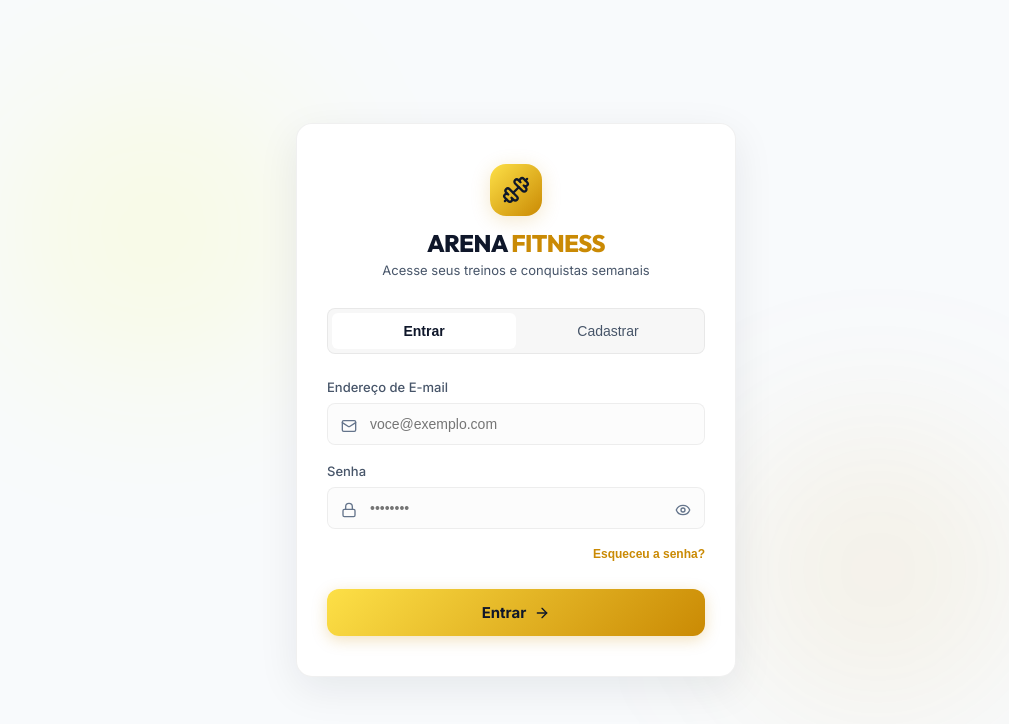
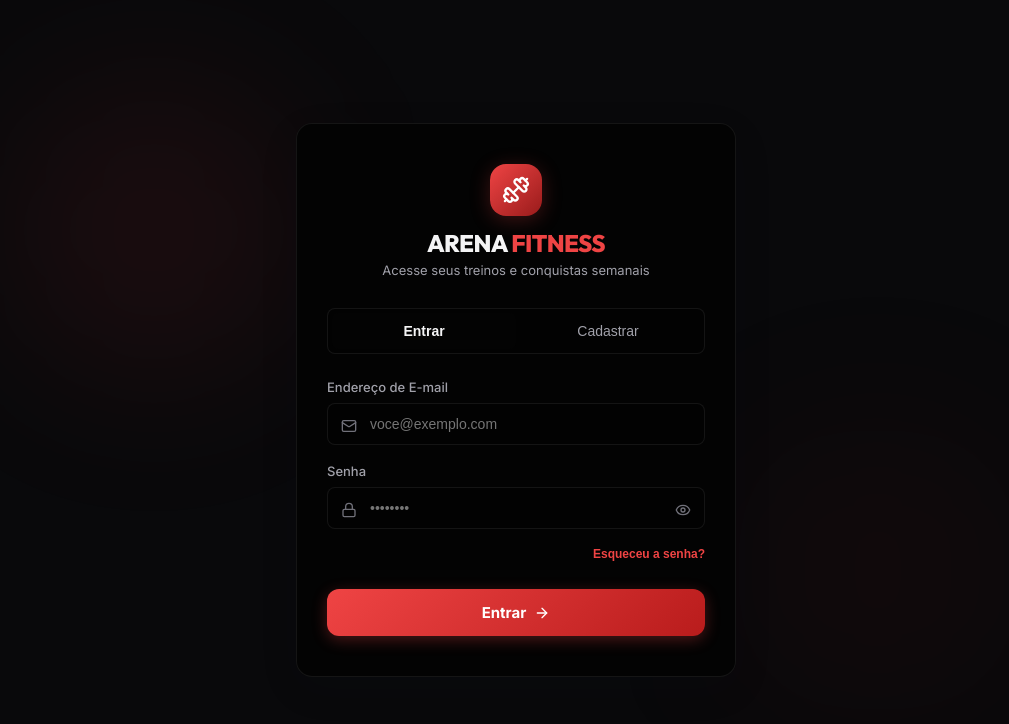
Before and after one commit to edgarscn/fit-arena, a Gatsby site: page /login in a window 1280 px wide. Shown: the whole page, without its empty margins (124-1133 px from the left). Built offline with nearby package versions, Linux system fonts and the light colour scheme; Gatsby itself is replaced by a stand-in of ours; no server answers.

Commit message:
design: convert UI theme to premium black and red dark mode

```diff
--- a/src/components/Layout.jsx
+++ b/src/components/Layout.jsx
@@ -43,10 +43,10 @@ const Layout = ({ children, activePage }) => {
       <aside className="sidebar">
         <div style={{ marginBottom: '30px', display: 'flex', alignItems: 'center', gap: '10px' }}>
           <div style={{
-            background: 'linear-gradient(135deg, #fde047 0%, #ca8a04 100%)',
+            background: 'linear-gradient(135deg, #ef4444 0%, #991b1b 100%)',
             padding: '8px',
             borderRadius: '10px',
-            color: '#0f172a',
+            color: '#ffffff',
             display: 'flex',
             alignItems: 'center',
             justifyContent: 'center'
--- a/src/components/Theme.css
+++ b/src/components/Theme.css
@@ -2,31 +2,31 @@
 @import url('https://fonts.googleapis.com/css2?family=Inter:wght@300;400;500;600;700;800&family=Outfit:wght@400;600;800&display=swap');
 
 :root {
-  /* Color Palette - Premium White & Yellow Light Mode */
-  --bg-primary: #f8fafc;
-  --bg-secondary: #ffffff;
-  --card-bg: rgba(255, 255, 255, 0.8);
-  --card-border: rgba(0, 0, 0, 0.06);
-  --card-hover: rgba(255, 255, 255, 0.95);
+  /* Color Palette - Premium Black & Red Dark Mode */
+  --bg-primary: #09090b;       /* Deep rich dark zinc black */
+  --bg-secondary: #030303;     /* Pure obsidian black for sidebar/headers */
+  --card-bg: rgba(20, 20, 23, 0.65); /* Obsidian glass */
+  --card-border: rgba(255, 255, 255, 0.07); /* Subtle white border */
+  --card-hover: rgba(28, 28, 30, 0.85); /* Slightly lighter border on hover */
 
   /* Text Colors */
-  --text-primary: #0f172a;
-  --text-secondary: #475569;
-  --text-muted: #64748b;
+  --text-primary: #f4f4f5;     /* Pure white-grey */
+  --text-secondary: #a1a1aa;   /* Muted grey */
+  --text-muted: #71717a;       /* Dark slate */
 
-  /* Sports Accent Colors - Refined for Light Background */
-  --color-musculacao: #8b5cf6; /* Purple */
-  --color-musculacao-rgb: 139, 92, 246;
-  --color-corrida: #db2777;     /* Pink */
-  --color-corrida-rgb: 219, 39, 119;
-  --color-natacao: #0891b2;     /* Cyan */
-  --color-natacao-rgb: 8, 145, 178;
+  /* Sports Accent Colors - Refined for Dark Background */
+  --color-musculacao: #a78bfa; /* Vibrant Purple */
+  --color-musculacao-rgb: 167, 139, 250;
+  --color-corrida: #f43f5e;     /* Vibrant Pink/Rose */
+  --color-corrida-rgb: 244, 63, 94;
+  --color-natacao: #22d3ee;     /* Vibrant Cyan */
+  --color-natacao-rgb: 34, 211, 238;
 
   /* System Accents */
-  --color-gold: #ca8a04;       /* High-visibility Gold / Yellow */
-  --color-gold-rgb: 202, 138, 4;
+  --color-gold: #ef4444;       /* Primary Crimson Red accent (replaces gold token) */
+  --color-gold-rgb: 239, 68, 68;
   --color-success: #10b981;    /* Green */
-  --color-danger: #ef4444;     /* Red */
+  --color-danger: #f87171;     /* Lighter red for warning/danger text in dark mode */
 
   /* Transitions */
   --transition-smooth: all 0.3s cubic-bezier(0.4, 0, 0.2, 1);
@@ -56,7 +56,7 @@ h1, h2, h3, h4, h5, h6 {
   letter-spacing: -0.025em;
 }
 
-/* Glassmorphism Styles (Light version) */
+/* Glassmorphism Styles (Dark version) */
 .glass-card {
   background: var(--card-bg);
   backdrop-filter: blur(12px);
@@ -65,14 +65,14 @@ h1, h2, h3, h4, h5, h6 {
   border-radius: 16px;
   padding: 20px;
   transition: var(--transition-smooth);
-  box-shadow: 0 4px 20px 0 rgba(15, 23, 42, 0.03);
+  box-shadow: 0 4px 20px 0 rgba(0, 0, 0, 0.2);
 }
 
 .glass-card:hover {
   background: var(--card-hover);
-  border-color: rgba(0, 0, 0, 0.1);
+  border-color: rgba(239, 68, 68, 0.25);
   transform: translateY(-2px);
-  box-shadow: 0 8px 30px 0 rgba(15, 23, 42, 0.06);
+  box-shadow: 0 8px 30px 0 rgba(239, 68, 68, 0.08);
 }
 
 /* Glowing Highlights */
@@ -96,10 +96,10 @@ h1, h2, h3, h4, h5, h6 {
   border: 1px solid var(--color-gold);
 }
 
-/* Buttons and Interactions (Yellow/Gold Primary) */
+/* Buttons and Interactions (Red/Crimson Primary) */
 .btn-primary {
-  background: linear-gradient(135deg, #fde047 0%, #ca8a04 100%);
-  color: #0f172a;
+  background: linear-gradient(135deg, #ef4444 0%, #b91c1c 100%);
+  color: #ffffff;
   border: none;
   padding: 12px 24px;
   font-weight: 700;
@@ -110,12 +110,12 @@ h1, h2, h3, h4, h5, h6 {
   gap: 8px;
   font-family: 'Inter', sans-serif;
   transition: var(--transition-bounce);
-  box-shadow: 0 4px 15px rgba(202, 138, 4, 0.25);
+  box-shadow: 0 4px 15px rgba(239, 68, 68, 0.3);
 }
 
 .btn-primary:hover {
   transform: scale(1.03);
-  box-shadow: 0 6px 20px rgba(202, 138, 4, 0.35);
+  box-shadow: 0 6px 20px rgba(239, 68, 68, 0.4);
 }
 
 .btn-primary:active {
@@ -123,8 +123,8 @@ h1, h2, h3, h4, h5, h6 {
 }
 
 .btn-secondary {
-  background: rgba(0, 0, 0, 0.03);
-  border: 1px solid rgba(0, 0, 0, 0.08);
+  background: rgba(255, 255, 255, 0.03);
+  border: 1px solid rgba(255, 255, 255, 0.08);
   color: var(--text-primary);
   padding: 12px 24px;
   font-weight: 600;
@@ -137,8 +137,8 @@ h1, h2, h3, h4, h5, h6 {
 }
 
 .btn-secondary:hover {
-  background: rgba(0, 0, 0, 0.06);
-  border-color: rgba(0, 0, 0, 0.15);
+  background: rgba(255, 255, 255, 0.07);
+  border-color: rgba(255, 255, 255, 0.15);
 }
 
 /* Bottom Nav bar style for Mobile / Sidebar for Desktop */
@@ -183,11 +183,11 @@ h1, h2, h3, h4, h5, h6 {
 
 .nav-link:hover, .nav-link.active {
   color: var(--text-primary);
-  background: rgba(0, 0, 0, 0.02);
+  background: rgba(255, 255, 255, 0.03);
 }
 
 .nav-link.active {
-  background: linear-gradient(90deg, rgba(202, 138, 4, 0.1) 0%, rgba(202, 138, 4, 0.02) 100%);
+  background: linear-gradient(90deg, rgba(239, 68, 68, 0.15) 0%, rgba(239, 68, 68, 0.02) 100%);
   border-left: 3px solid var(--color-gold);
   color: var(--color-gold);
   font-weight: 700;
@@ -209,7 +209,7 @@ h1, h2, h3, h4, h5, h6 {
     left: 0;
     right: 0;
     height: 70px;
-    background: rgba(255, 255, 255, 0.95);
+    background: rgba(3, 3, 3, 0.95);
     backdrop-filter: blur(10px);
     border-top: 1px solid var(--card-border);
     display: flex;
@@ -303,7 +303,7 @@ h1, h2, h3, h4, h5, h6 {
 /* XP Bar styles */
 .xp-container {
   width: 100%;
-  background: rgba(0, 0, 0, 0.06);
+  background: rgba(255, 255, 255, 0.08);
   height: 12px;
   border-radius: 6px;
   overflow: hidden;
@@ -312,7 +312,7 @@ h1, h2, h3, h4, h5, h6 {
 
 .xp-bar {
   height: 100%;
-  background: linear-gradient(90deg, #facc15 0%, #f97316 100%);
+  background: linear-gradient(90deg, #ef4444 0%, #991b1b 100%);
   transition: width 0.6s cubic-bezier(0.4, 0, 0.2, 1);
   border-radius: 6px;
 }
--- a/src/pages/history.jsx
+++ b/src/pages/history.jsx
@@ -131,7 +131,7 @@ const HistoryPage = () => {
         {/* Weekly Retrospective Section */}
         {currentWeekStats && (
           <div className="glass-card glow-gold" style={{
-            background: 'linear-gradient(135deg, rgba(139, 92, 246, 0.08) 0%, rgba(18, 26, 47, 0.75) 100%)',
+            background: 'linear-gradient(135deg, rgba(139, 92, 246, 0.08) 0%, rgba(20, 20, 23, 0.75) 100%)',
             position: 'relative',
             overflow: 'hidden'
           }}>
@@ -146,7 +146,7 @@ const HistoryPage = () => {
             <div style={{ display: 'flex', justifyContent: 'space-between', alignItems: 'center', marginBottom: '20px', flexWrap: 'wrap', gap: '15px' }}>
               <div>
                 <h2 style={{ fontSize: '22px', fontFamily: 'Outfit', color: '#fff', display: 'flex', alignItems: 'center', gap: '8px' }}>
-                  <BarChart2 size={24} color="#f59e0b" />
+                  <BarChart2 size={24} color="#ef4444" />
                   {isSundayMode ? 'Retrospectiva de Domingo 🎉' : 'Resumo da Semana Atual'}
                 </h2>
                 <p style={{ fontSize: '13px', color: 'var(--text-secondary)', marginTop: '3px' }}>
@@ -233,7 +233,7 @@ const HistoryPage = () => {
               alignItems: 'flex-start',
               gap: '12px'
             }}>
-              <Award size={24} color="#f59e0b" style={{ flexShrink: 0, marginTop: '2px' }} />
+              <Award size={24} color="#ef4444" style={{ flexShrink: 0, marginTop: '2px' }} />
               <div>
                 <h4 style={{ fontSize: '14px', fontWeight: '700', color: '#fff' }}>Avaliação da Semana:</h4>
                 <p style={{ fontSize: '13px', color: 'var(--text-secondary)', marginTop: '4px', lineHeight: '1.5' }}>
--- a/src/pages/index.js
+++ b/src/pages/index.js
@@ -60,7 +60,7 @@ const IndexPage = () => {
 
         {/* Daily Workout Showcase */}
         <div className="glass-card glow-musculacao" style={{
-          background: 'linear-gradient(135deg, rgba(139, 92, 246, 0.05) 0%, rgba(18, 26, 47, 0.7) 100%)',
+          background: 'linear-gradient(135deg, rgba(139, 92, 246, 0.05) 0%, rgba(20, 20, 23, 0.7) 100%)',
           position: 'relative'
         }}>
           <div style={{ display: 'flex', justifyContent: 'space-between', alignItems: 'flex-start', flexWrap: 'wrap', gap: '15px' }}>
--- a/src/pages/login.jsx
+++ b/src/pages/login.jsx
@@ -114,7 +114,7 @@ const LoginPage = () => {
         width: '300px',
         height: '300px',
         borderRadius: '50%',
-        background: 'rgba(250, 252, 21, 0.1)',
+        background: 'rgba(239, 68, 68, 0.08)',
         filter: 'blur(80px)',
         zIndex: 0
       }}></div>
@@ -125,7 +125,7 @@ const LoginPage = () => {
         width: '300px',
         height: '300px',
         borderRadius: '50%',
-        background: 'rgba(202, 138, 4, 0.08)',
+        background: 'rgba(153, 27, 27, 0.06)',
         filter: 'blur(80px)',
         zIndex: 0
       }}></div>
@@ -142,15 +142,15 @@ const LoginPage = () => {
         {/* App Title */}
         <div style={{ display: 'flex', flexDirection: 'column', alignItems: 'center', marginBottom: '30px' }}>
           <div style={{
-            background: 'linear-gradient(135deg, #fde047 0%, #ca8a04 100%)',
+            background: 'linear-gradient(135deg, #ef4444 0%, #991b1b 100%)',
             padding: '12px',
             borderRadius: '16px',
-            color: '#0f172a',
+            color: '#ffffff',
             display: 'flex',
             alignItems: 'center',
             justifyContent: 'center',
             marginBottom: '12px',
-            boxShadow: '0 4px 20px rgba(202, 138, 4, 0.2)'
+            boxShadow: '0 4px 20px rgba(239, 68, 68, 0.25)'
           }}>
             <Dumbbell size={28} />
           </div>
--- a/src/pages/verify-email.jsx
+++ b/src/pages/verify-email.jsx
@@ -107,7 +107,7 @@ const VerifyEmailPage = () => {
         padding: '40px 30px'
       }}>
         <div style={{
-          background: 'rgba(202, 138, 4, 0.1)',
+          background: 'rgba(239, 68, 68, 0.1)',
           width: '72px',
           height: '72px',
           borderRadius: '50%',
```
Also changed, not shown: src/pages/chat.jsx (+4 -4 lines), src/pages/plan.jsx (+5 -5 lines), src/pages/rewards.jsx (+4 -4 lines), src/pages/workout.jsx (+5 -5 lines).
